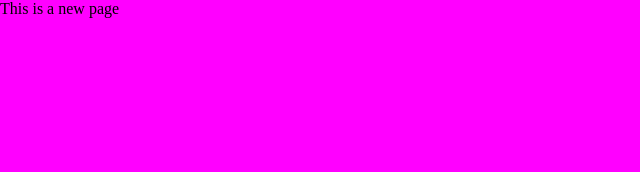
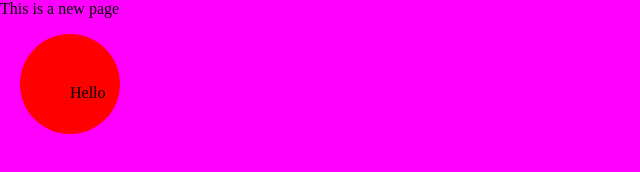
Before and after one commit to anusika/tlc_testing.github.io, a plain HTML site: page second.html in a window 1280 px wide. Shown: the whole page, without its empty margins (0-640 px from the left). Drawn offline with Linux system fonts and the light colour scheme.

Commit message:
Add files via upload

```diff
--- a/main.css
+++ b/main.css
@@ -52,3 +52,25 @@ color: blueviolet;
   color: green;
   font-size: 50px;
 }
+
+
+.red {
+  height: 100px;
+  width: 100px;
+  background-color: red;
+  border-radius: 50%;
+  position: absolute;
+  margin-left: 20px;
+}
+
+.green{
+  position: relative;
+  left: 50%;
+  top: 50%;
+}
+
+
+.curved{
+  border: 10px solid green;
+  border-radius: 10px;
+}
--- a/second.html
+++ b/second.html
@@ -5,5 +5,8 @@
     </head>
     <body>
       <p> This is a new page </p>
+      <div class = "red">
+        <div class= "green"> Hello </div>
+        </div>
     </body>
   </html>
```
Also changed, not shown: index.html (+2 -0 lines).
